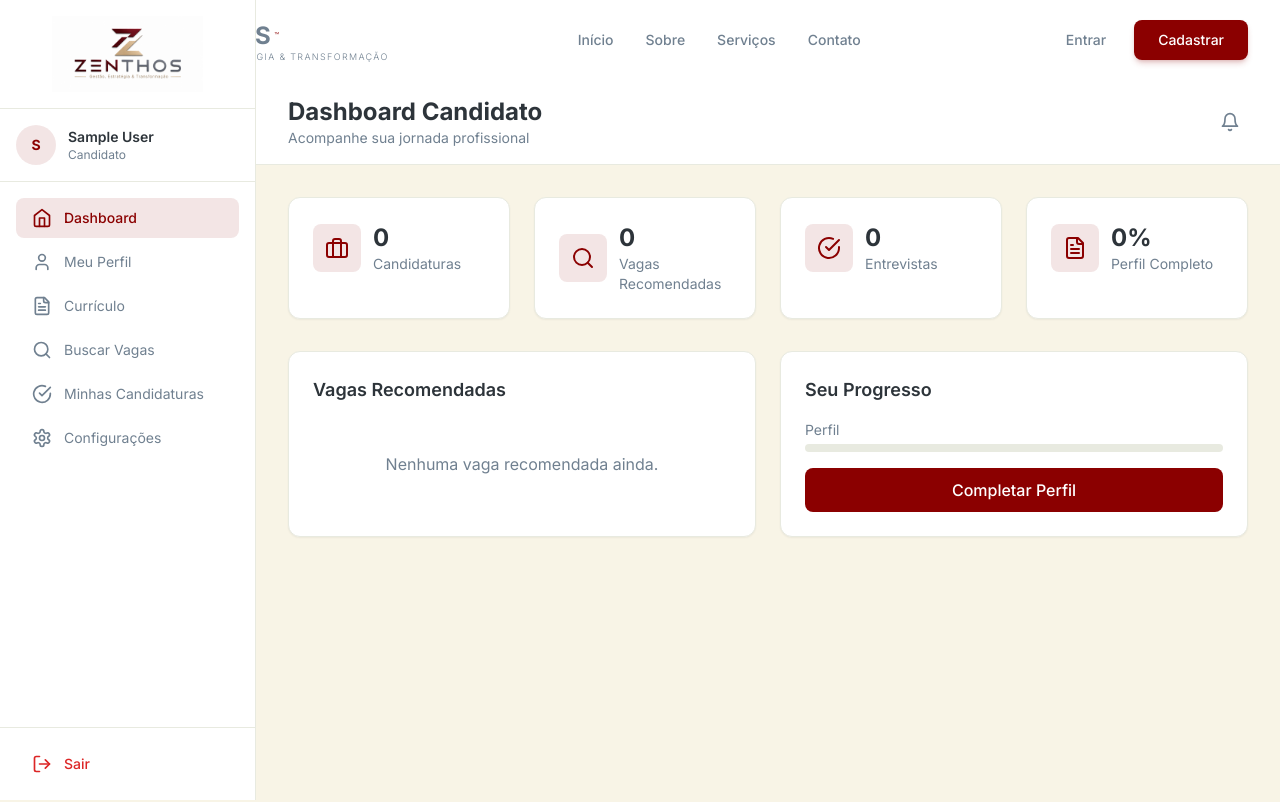
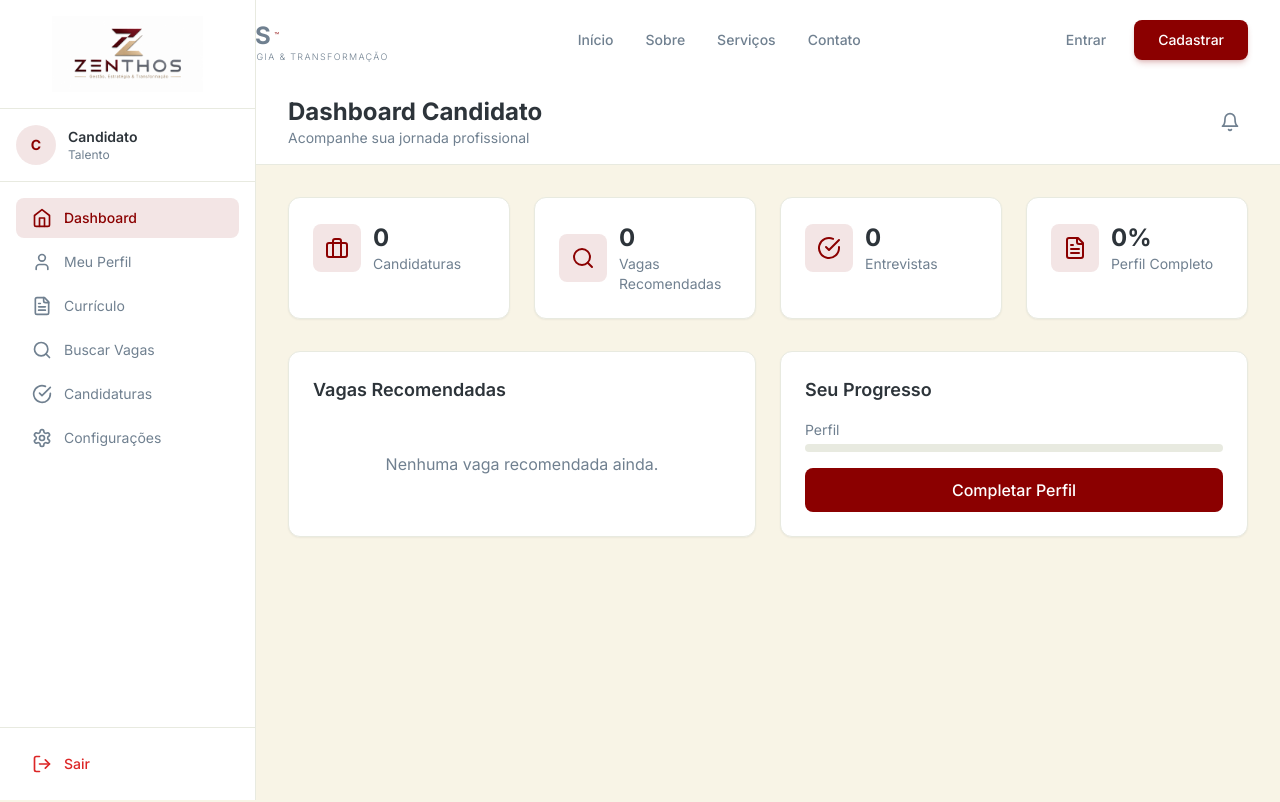
Before and after one commit to trivoroficial/consult_recruit, a Next.js app: page /candidato/dashboard in a window 1280 px wide. Shown: the top 802 px of the page. Built offline with nearby package versions, Linux system fonts and the light colour scheme; sample sign-in values are in the browser's storage; a web font is replaced by a local one.

Commit message:
Update page.tsx

```diff
--- a/src/app/(dashboard)/candidato/dashboard/page.tsx
+++ b/src/app/(dashboard)/candidato/dashboard/page.tsx
@@ -1,125 +1,25 @@
 'use client'
 
-import { useEffect, useState } from 'react'
-import { useRouter } from 'next/navigation'
-import Link from 'next/link'
-import {
-  Users, Briefcase, FileText,
-  Settings, Bell, LogOut, Home,
-  Search, CheckCircle, User
-} from 'lucide-react'
+import { SidebarCandidato } from '@/components/dashboard/SidebarCandidato'
+import { DashboardFooter } from '@/components/dashboard/DashboardFooter'
+import { Briefcase, Search, CheckCircle, FileText, Bell } from 'lucide-react'
 
 export default function CandidatoDashboard() {
-  const router = useRouter()
-  const [loading, setLoading] = useState(true)
-  const [user, setUser] = useState<any>(null)
-
-  useEffect(() => {
-    const userData = localStorage.getItem('zenthos_user')
-    if (!userData) {
-      router.push('/login')
-      return
-    }
-    setUser(JSON.parse(userData))
-    setLoading(false)
-  }, [router])
-
-  const handleLogout = () => {
-    localStorage.removeItem('zenthos_user')
-    document.cookie = 'zenthos_user=; path=/; max-age=0'
-    router.push('/login')
-  }
-
-  if (loading) {
-    return (
-      <div className="min-h-screen flex items-center justify-center bg-[#F8F4E6]">
-        <div className="text-[#8B0000] text-xl">Carregando...</div>
-      </div>
-    )
-  }
-
   return (
     <div className="min-h-screen bg-[#F8F4E6] flex flex-col">
-      {/* ===== SIDEBAR FIXA ===== */}
-      <aside className="w-64 bg-white border-r border-[#E8EAE0] h-screen flex flex-col fixed left-0 top-0 z-50">
-        {/* LOGO 2cm */}
-        <div className="p-4 border-b border-[#E8EAE0] flex justify-center">
-          <img
-            src="/logo.png"
-            alt="ZENTHOS"
-            className="h-[2cm] w-auto object-contain"
-          />
-        </div>
+      <SidebarCandidato />
 
-        {/* PERFIL */}
-        <div className="p-4 border-b border-[#E8EAE0]">
-          <div className="flex items-center gap-3">
-            <div className="w-10 h-10 bg-[#8B0000]/10 rounded-full flex items-center justify-center text-[#8B0000] font-bold text-sm">
-              {user?.name?.charAt(0) || 'C'}
-            </div>
-            <div>
-              <p className="font-semibold text-sm text-[#2D343A]">{user?.name || 'Candidato'}</p>
-              <p className="text-xs text-[#708090]">Candidato</p>
-            </div>
-          </div>
-        </div>
-
-        {/* MENU */}
-        <nav className="flex-1 p-4 space-y-1 overflow-y-auto">
-          <Link href="/candidato/dashboard" className="flex items-center gap-3 px-4 py-2.5 rounded-lg bg-[#8B0000]/10 text-[#8B0000] font-medium">
-            <Home className="h-5 w-5" />
-            <span className="text-sm">Dashboard</span>
-          </Link>
-          <Link href="/candidato/perfil" className="flex items-center gap-3 px-4 py-2.5 rounded-lg text-[#708090] hover:bg-[#F8F4E6] transition">
-            <User className="h-5 w-5" />
-            <span className="text-sm">Meu Perfil</span>
-          </Link>
-          <Link href="/candidato/curriculo" className="flex items-center gap-3 px-4 py-2.5 rounded-lg text-[#708090] hover:bg-[#F8F4E6] transition">
-            <FileText className="h-5 w-5" />
-            <span className="text-sm">Currículo</span>
-          </Link>
-          <Link href="/candidato/vagas" className="flex items-center gap-3 px-4 py-2.5 rounded-lg text-[#708090] hover:bg-[#F8F4E6] transition">
-            <Search className="h-5 w-5" />
-            <span className="text-sm">Buscar Vagas</span>
-          </Link>
-          <Link href="/candidato/candidaturas" className="flex items-center gap-3 px-4 py-2.5 rounded-lg text-[#708090] hover:bg-[#F8F4E6] transition">
-            <CheckCircle className="h-5 w-5" />
-            <span className="text-sm">Minhas Candidaturas</span>
-          </Link>
-          <Link href="/candidato/configuracoes" className="flex items-center gap-3 px-4 py-2.5 rounded-lg text-[#708090] hover:bg-[#F8F4E6] transition">
-            <Settings className="h-5 w-5" />
-            <span className="text-sm">Configurações</span>
-          </Link>
-        </nav>
-
-        {/* SAIR */}
-        <div className="p-4 border-t border-[#E8EAE0]">
-          <button
-            onClick={handleLogout}
-            className="flex items-center gap-3 px-4 py-2.5 text-red-600 hover:bg-red-50 rounded-lg transition w-full"
-          >
-            <LogOut className="h-5 w-5" />
-            <span className="text-sm font-medium">Sair</span>
-          </button>
-        </div>
-      </aside>
-
-      {/* ===== CONTEÚDO PRINCIPAL ===== */}
       <div className="flex-1 ml-64 flex flex-col min-h-screen">
-        {/* HEADER */}
         <header className="bg-white border-b border-[#E8EAE0] px-8 py-4 flex items-center justify-between">
           <div>
             <h1 className="text-2xl font-bold text-[#2D343A]">Dashboard Candidato</h1>
             <p className="text-sm text-[#708090]">Acompanhe sua jornada profissional</p>
           </div>
-          <div className="flex items-center gap-3">
-            <button className="p-2 rounded-lg hover:bg-[#F8F4E6] transition">
-              <Bell className="h-5 w-5 text-[#708090]" />
-            </button>
-          </div>
+          <button className="p-2 rounded-lg hover:bg-[#F8F4E6] transition">
+            <Bell className="h-5 w-5 text-[#708090]" />
+          </button>
         </header>
 
-        {/* CONTEÚDO */}
         <div className="flex-1 p-8">
           <div className="grid grid-cols-1 md:grid-cols-4 gap-6 mb-8">
             <div className="bg-white p-6 rounded-xl shadow-sm border border-[#E8EAE0]">
@@ -190,14 +90,7 @@ export default function CandidatoDashboard() {
           </div>
         </div>
 
-        {/* ===== RODAPÉ FIXO ===== */}
-        <footer className="bg-white border-t border-[#E8EAE0] px-8 py-3 text-center text-sm text-[#708090] flex-shrink-0">
-          <span className="font-medium text-[#2D343A]">ZENTHOS</span>
-          <span className="mx-2">•</span>
-          Gestão, Estratégia & Transformação
-          <span className="mx-2">•</span>
-          © {new Date().getFullYear()}
-        </footer>
+        <DashboardFooter />
       </div>
     </div>
   )
```
